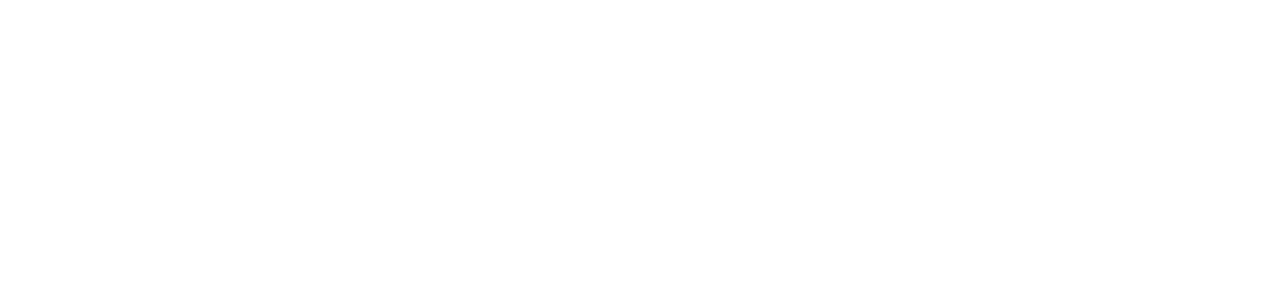
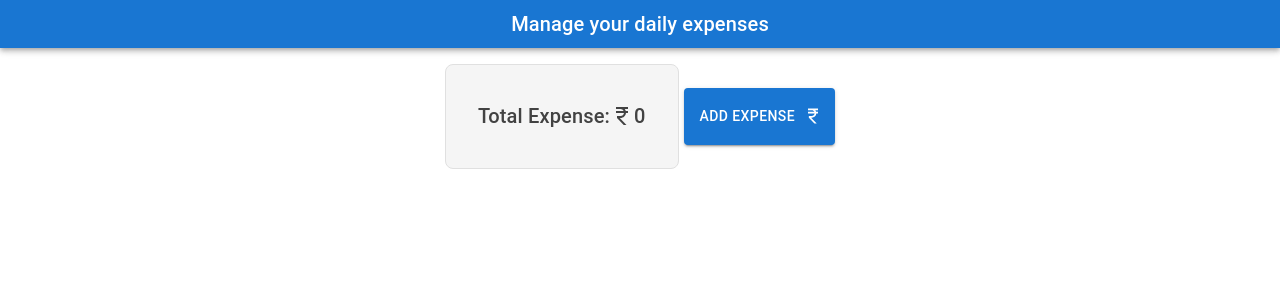
Before and after one commit to maheshnnaik/expense-tracker, a React (Create React App) app: page / in a window 1280 px wide. Shown: the top 300 px of the page. Built offline with nearby package versions, Linux system fonts and the light colour scheme.

Commit message:
Add UI for displaying total expense

```diff
--- a/src/App.tsx
+++ b/src/App.tsx
@@ -1,9 +1,10 @@
 import React from "react";
 import "./App.css";
+import { Home } from "./component/Home";
 
 function App() {
 	return <div className="App">
-
+		<Home />
 	</div>;
 }
 
--- /dev/null
+++ b/src/component/Home.tsx
@@ -0,0 +1,57 @@
+import { AppBar, Box, Button, Toolbar, Typography } from "@mui/material";
+import React, { useState } from "react";
+import { CurrencyRupee } from "@mui/icons-material";
+
+export const Home = (props: any) => {
+	const [totalExpense, setTotalExpense] = useState(0);
+
+	return (
+		<>
+			<Box sx={{ flexGrow: 1 }}>
+				<AppBar position="static">
+					<Toolbar variant="dense">
+						<Typography variant="h6" component="div" sx={{ flexGrow: 1 }}>
+							Manage your daily expenses
+						</Typography>
+					</Toolbar>
+				</AppBar>
+				<div style={{ width: "100%", display: "flex", justifyContent: "center", gap: "5px" }}>
+					<Box
+						component="div"
+						sx={{
+							display: "flex",
+							gap: "10px",
+							whiteSpace: "normal",
+							justifyContent: "center",
+							my: 2,
+							p: 4,
+							bgcolor: (theme) =>
+								theme.palette.mode === "dark" ? "#101010" : "grey.100",
+							color: (theme) =>
+								theme.palette.mode === "dark" ? "grey.300" : "grey.800",
+							border: "1px solid",
+							borderColor: (theme) =>
+								theme.palette.mode === "dark" ? "grey.800" : "grey.300",
+							borderRadius: 2,
+							fontSize: "0.875rem",
+							fontWeight: "700",
+						}}
+					>
+						<Typography variant="h6" component="div" sx={{display: "flex", alignItems: "center", flexWrap: "wrap"}}>
+							Total Expense:
+							<CurrencyRupee />
+							{totalExpense}
+						</Typography>
+						{/* Total Expense <span> <CurrencyRupee> 0dfgf</CurrencyRupee> {totalExpense} </span> */}
+					</Box>
+					<Button sx={{
+						my: 5,
+						p: 2
+					}} variant="contained" size="medium" endIcon={<CurrencyRupee />} >
+						Add Expense
+					</Button>
+				</div>
+			</Box>
+		</>
+	);
+};
```
